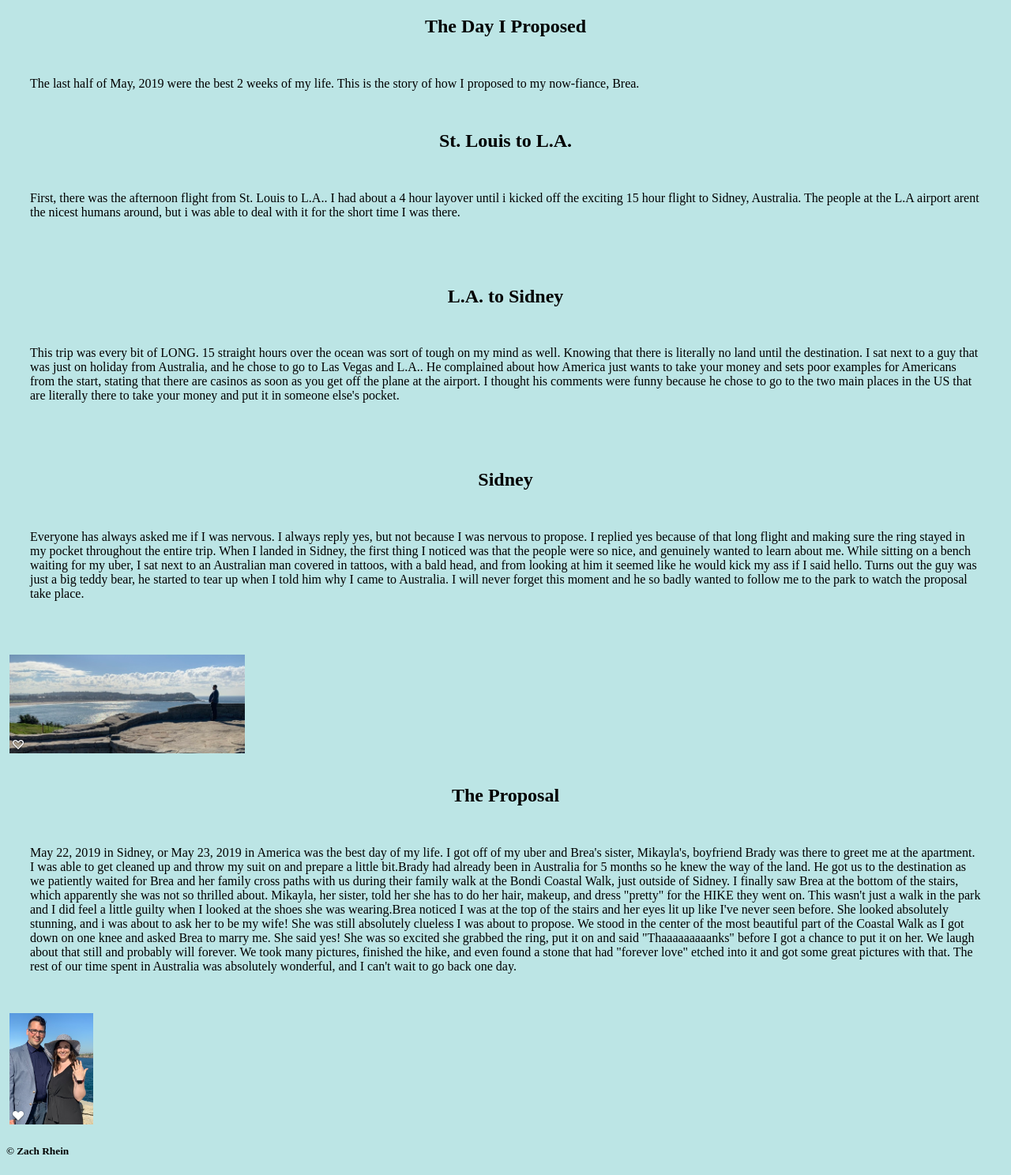
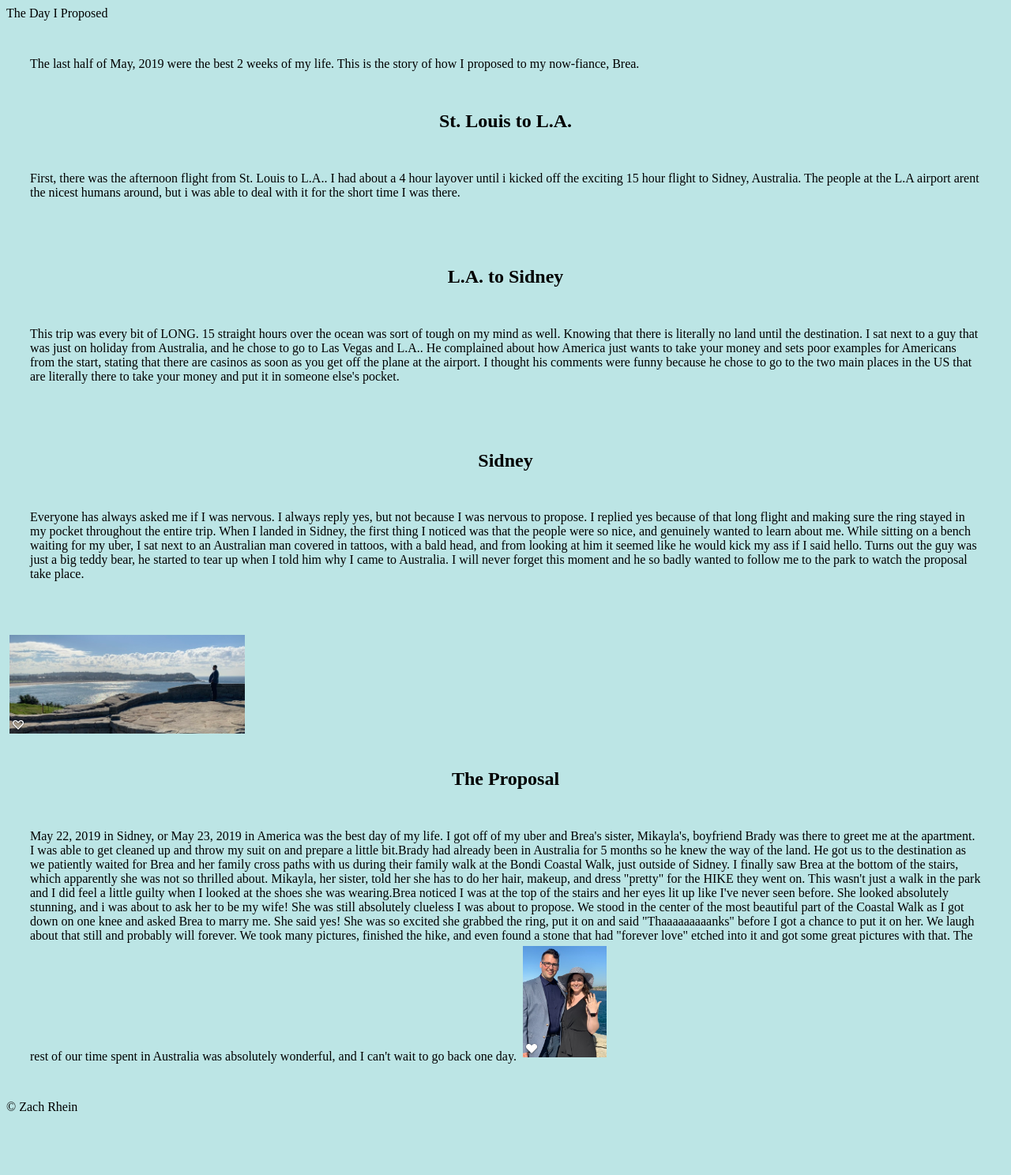
Before and after one commit to zachrhein/HTML-Me-Something, a plain HTML site: page index.html in a window 1280 px wide. Shown: the whole page at 79% size. After the commit the page ends 1419 px from the top, so only its background shows below. Drawn offline with Linux system fonts and the light colour scheme.

Commit message:
Changed some stuff

```diff
--- a/index.html
+++ b/index.html
@@ -1,14 +1,20 @@
 <!DOCTYPE html>
-<html>
-<head>
-    <link rel="stylesheet" type="text/css" href="newstyle.css">
-</head>
-<header>
-    <h2>The Day I Proposed</h2>
-</header>
+<html lang="en">
+    <head>
+        <meta charset="UTF-8">
+        <meta name="viewport" content="width=device-width, initial-scale=1.0">
+        <meta http-equiv="X-UA-Compatible" content="ie=edge">
+        <link rel="stylesheet" type="text/css" href="newstyle.css">
+        <title>
+        The Day I Proposed
+        </title>
+    </head>
+<body>
+    <header>
+        The Day I Proposed
+    </header>
 <main>
 <article>
-<body>
     <p>The last half of May, 2019 were the best 2 weeks of my life.
         This is the story of how I proposed to my now-fiance, Brea.</p>
 <h2>St. Louis to L.A.</h2>
@@ -43,7 +49,7 @@
     to tear up when I told him why I came to Australia. I will never forget this moment and he so badly wanted to follow me to the
     park to watch the proposal take place. </p>
 <br/>
-<img src ="./Images/Bachelor.png" alt = "Me waiting" align="middle">
+<img src="./Images/Bachelor.png" alt = "Me waiting">
 
 </article>
 <article>
@@ -73,13 +79,13 @@
     and got some great pictures with that. The rest of our time spent in Australia was
     absolutely wonderful, and I can't wait to go back one day.
 
+
+<img src="./Images/UsWithRing.png" alt = "Us with ring">
 </p>
 </article>
 </main>
+<footer>
+    &copy; Zach Rhein
+    </footer>
 </body>
-<img src ="./Images/Us with ring.png" alt = "Us with ring" align="middle">
-
-<footer>
-<h5> &copy; Zach Rhein</h5>
-</footer>
 </html>
```
Also changed, not shown: Images/UsWithRing.png (renamed from Images/Us with ring.png).
